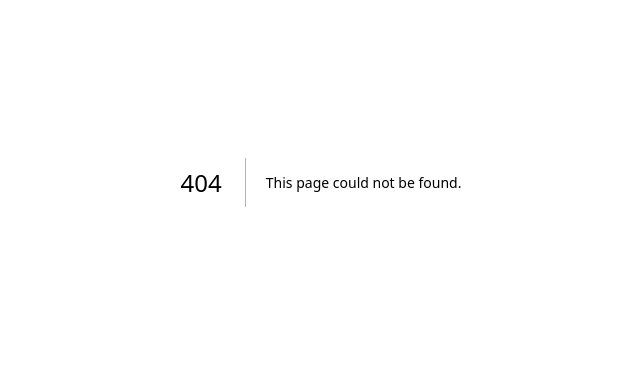
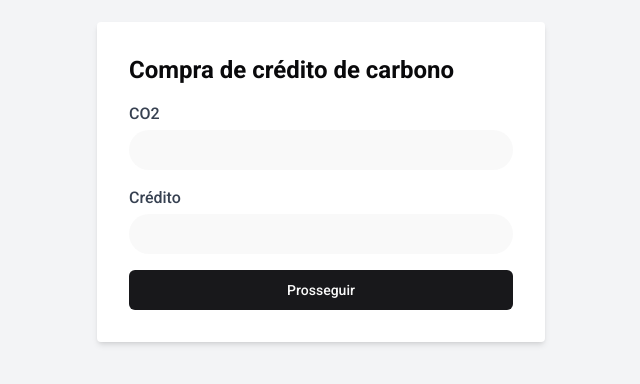
Before and after one commit to ormacarbon/frontend-test-tree, a Next.js app in the folder teste-tecnico/: page / in a window 1280 px wide. Before the commit this address had no page. Shown: the part 218-602 px from the top of the page, without its empty margins (319-959 px from the left). Built offline with nearby package versions, Linux system fonts and the light colour scheme.

Commit message:
feat: starter page

```diff
--- a/teste-tecnico/src/app/checkout/page.tsx
+++ b/teste-tecnico/src/app/checkout/page.tsx
@@ -20,7 +20,11 @@ export default function Page() {
 
   useEffect(() => {
     const co2 = Number(searchParams.get('co2') || 1);
-    const cred = searchParams.get('cred');
+    let cred = Number(searchParams.get('cred') || 1);
+
+    // Ensure cred is between 1 and 100
+    if (cred < 1) cred = 1;
+    if (cred > 100) cred = 100;
 
     if (cred) {
       fetch(`https://6751f822d1983b9597b4fa68.mockapi.io/api/credit-price/${cred}`)
@@ -35,7 +39,11 @@ export default function Page() {
   }, [searchParams]);
 
   const co2 = Number(searchParams.get('co2') || 1);
-  const cred = Number(searchParams.get('cred') || 1);
+  let cred = Number(searchParams.get('cred') || 1);
+
+  // Ensure cred is between 1 and 100
+  if (cred < 1) cred = 1;
+  if (cred > 100) cred = 100;
 
   return (
     <div className="flex p-6 md:flex-col md:fixed m-auto justify-center items-center h-full w-full">
--- /dev/null
+++ b/teste-tecnico/src/app/page.tsx
@@ -0,0 +1,55 @@
+'use client';
+import React, { useState } from 'react';
+import { useRouter } from 'next/navigation';
+import 'tailwindcss/tailwind.css';
+import { Button } from '@/components/ui/ui/button';
+import { Input } from '@/components/ui/ui/input';
+
+const Page = () => {
+    const [co2, setCo2] = useState<number | string>('');
+    const [credito, setCredito] = useState<number | string>('');
+    const [error, setError] = useState<string | null>(null);
+    const router = useRouter();
+
+    const handleSubmit = () => {
+        const co2Value = Number(co2);
+        if (co2Value < 1 || co2Value > 100) {
+            setError('Código Co2 não encontrado');
+        } else {
+            setError(null);
+            router.push(`/checkout?co2=${co2}&cred=${credito}`);
+        }
+    };
+
+    return (
+        <div className="flex flex-col items-center justify-center min-h-screen bg-gray-100">
+            <div className="bg-white p-8 rounded shadow-md w-full max-w-md">
+                <h1 className="text-2xl font-bold mb-4">Compra de crédito de carbono</h1>
+                {error && <p className="text-red-500 mb-4">{error}</p>}
+                <div className="mb-4">
+                    <label className="block text-gray-700">CO2</label>
+                    <Input
+                        type="number"
+                        value={co2}
+                        onChange={(e) => setCo2(e.target.value)}
+                        className="mt-1 block w-full"
+                    />
+                </div>
+                <div className="mb-4">
+                    <label className="block text-gray-700">Crédito</label>
+                    <Input
+                        type="number"
+                        value={credito}
+                        onChange={(e) => setCredito(e.target.value)}
+                        className="mt-1 block w-full"
+                    />
+                </div>
+                <Button onClick={handleSubmit} className="w-full">
+                    Prosseguir
+                </Button>
+            </div>
+        </div>
+    );
+};
+
+export default Page;
```
